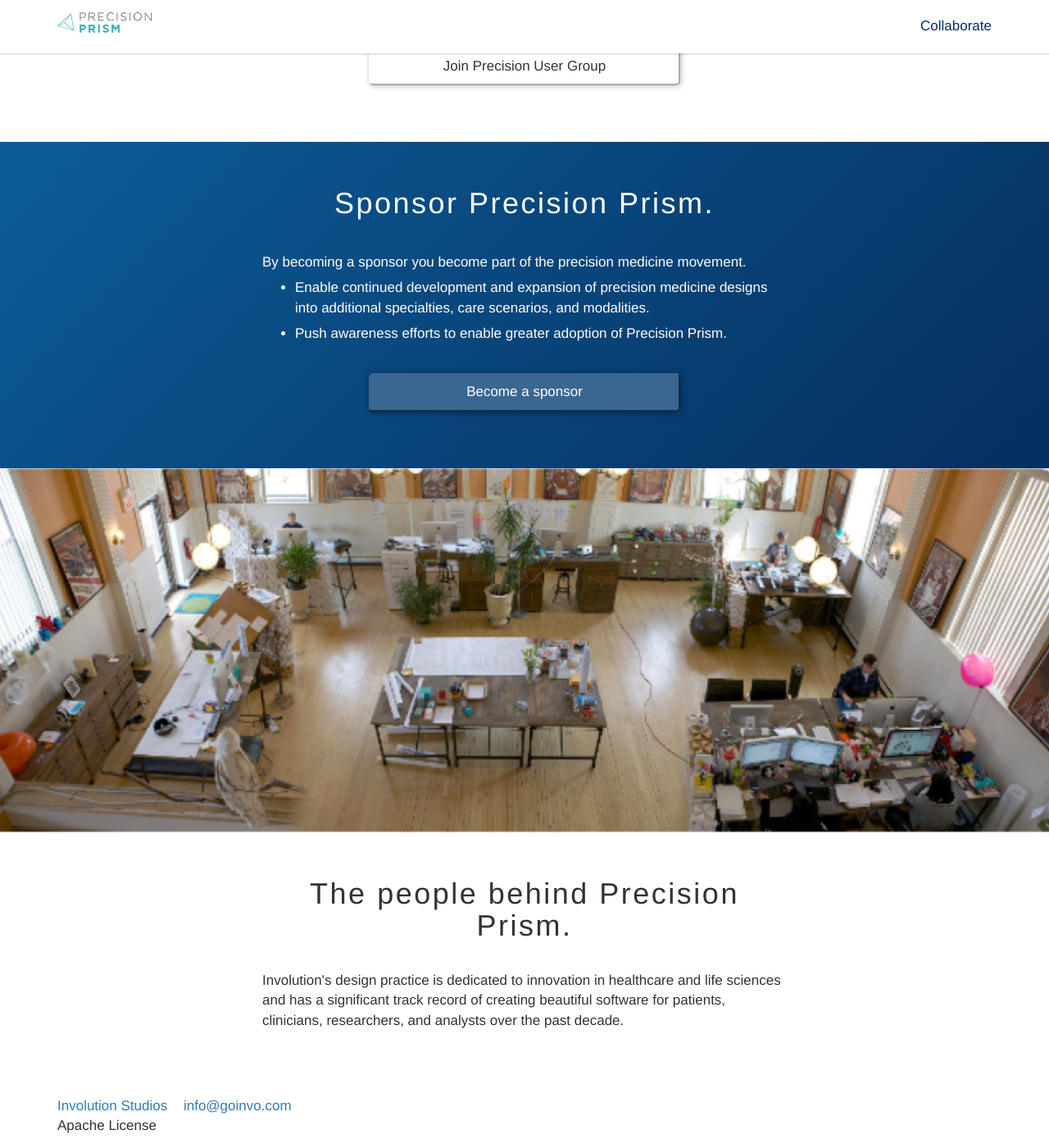
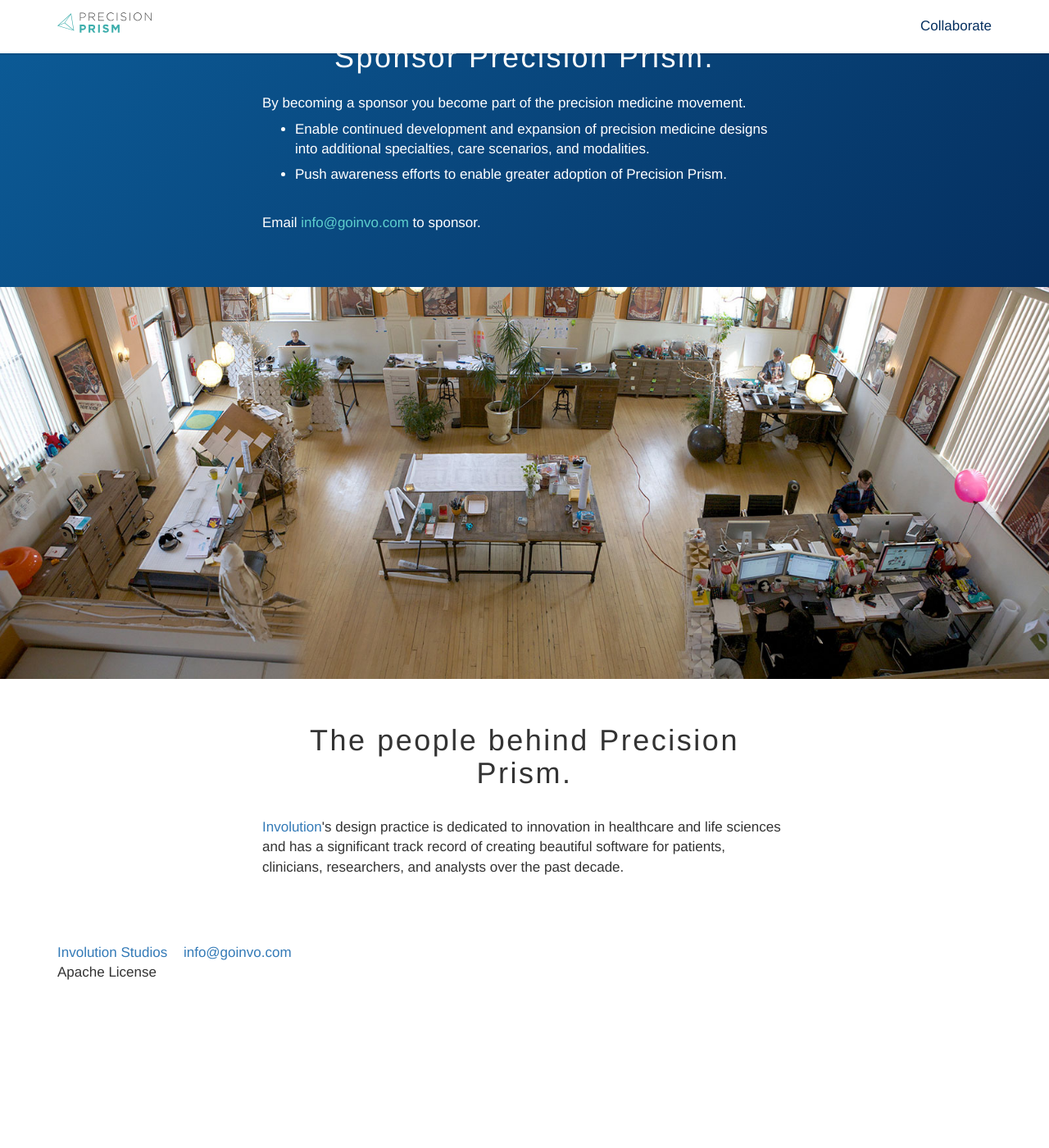
Before and after one commit to goinvo/PrecisionPrism, a Jekyll site: the page built from docs/collaborate.html, in a window 1280 px wide and 1400 px high, scrolled down 1255 px. Shown: the whole window at 82% size. Built offline with Jekyll 4.4.1, drawn with Linux system fonts in a browser that asks for light colours; nearby versions of some CDN libraries; after the commit the page ends 2469 px from its top, so only the background shows below that; some of the changed text lies outside the part shown.

Commit message:
Updated forms to emails for now.

```diff
--- a/docs/_includes/footer.html
+++ b/docs/_includes/footer.html
@@ -1,2 +1,2 @@
-<a href="http://www.goinvo.com">Involution Studios</a> <a href="mailto:info@goinvo.com?subject=Precision Prism Message">info@goinvo.com</a><br />
+<a href="http://www.goinvo.com">Involution Studios</a> <a href="mailto:info@goinvo.com?subject=Precision Prism">info@goinvo.com</a><br />
 Apache License
--- a/docs/collaborate.html
+++ b/docs/collaborate.html
@@ -14,10 +14,7 @@
 	<div class="container">
 		<h1 class="smaller-container center-text header-spacing">Stay updated.</h1>
 
-    <div class="smallest-container">
-      <input type="text" name="emailMailingList" value="Enter email" class="input-underline">
-      <button class="white-button">Join mailing list</button>
-    </div>
+    <p class="smaller-container header-spacing">Email <a href="mailto:info@goinvo.com?subject=Prism Mailing List">info@goinvo.com</a> to join the mailing list.</p>
 	</div>
 </div>
 
@@ -30,56 +27,40 @@
       <li>Provide valuable feedback on designs.</li>
       <li>Feedback will be used to change and improve designs.</li>
     </ul>
-    <div class="smallest-container">
-      <button class="blue-button">View the Prism</button>
-    </div>
+    <p class="smaller-container header-spacing">Email <a href="mailto:info@goinvo.com?subject=Prism Feedback">info@goinvo.com</a> to provide feedback.</p>
   </div>
 </div>
 
 <div class="edge-to-edge">
 	<div class="container">
 		<h1 class="smaller-container center-text header-spacing">Join the user group.</h1>
-    <div class="smaller-container center-text user-sponsor-list">
-      <!-- <p><i>Eric Topol</i></p>
-      <p><i>Eric Dishman</i></p>
-      <p><i>...</i></p> -->
-    </div>
+
     <p class="smaller-container header-spacing">We are building a panel of healthcare key constituents to vet and become apostles for the Precision Prism. The group will meet at regular intervals to strategize, plan, and design the direction of the Precision Prism.</p>
 
-    <div class="smallest-container">
-      <input type="text" name="emailMailingList" value="Enter email" class="input-underline">
-      <button class="white-button">Join Precision User Group</button>
-    </div>
+    <p class="smaller-container header-spacing">Email <a href="mailto:info@goinvo.com?subject=Prism User Group">info@goinvo.com</a> to join the user group.</p>
 	</div>
 </div>
 
 <div class="edge-to-edge masthead-dark">
   <div class="smaller-container">
 		<h1 class="smaller-container center-text header-spacing"><span>Sponsor Precision Prism.</span></h1>
-    <div class="smaller-container center-text user-sponsor-list">
-      <!-- <p><i>The Scripps Institute</i></p>
-      <p><i>Robert Wood Johnson Foundation</i></p>
-      <p><i>...</i></p> -->
-    </div>
     <p class="smaller-container">By becoming a sponsor you become part of the precision medicine movement.</p>
     <ul class="smaller-container" style="color:white">
       <li>Enable continued development and expansion of precision medicine designs into additional specialties, care scenarios, and modalities.</li>
       <li>Push awareness efforts to enable greater adoption of Precision Prism.</li>
     </ul>
-    <div class="smallest-container">
-      <button class="blue-button">Become a sponsor</button>
-    </div>
+    <p class="smaller-container header-spacing">Email <a href="mailto:info@goinvo.com?subject=Prism Sponsor">info@goinvo.com</a> to sponsor.</p>
   </div>
 </div>
 
 <div style="margin-left:-15px; margin-right:-15px;">
-  <img src="images/studio-photo.png" style="width:100%;">
+  <img src="images/studio-photo.jpg" style="width:100%;">
 </div>
 
 <div class="edge-to-edge">
 	<div class="container">
 		<h1 class="smaller-container center-text header-spacing">The people behind Precision Prism.</h1>
-    <p class="smaller-container header-spacing">Involution's design practice is dedicated to innovation in healthcare and life sciences and has a significant track record of creating beautiful software for patients, clinicians, researchers, and analysts over the past decade.</p>
+    <p class="smaller-container header-spacing"><a href="http://www.goinvo.com">Involution</a>'s design practice is dedicated to innovation in healthcare and life sciences and has a significant track record of creating beautiful software for patients, clinicians, researchers, and analysts over the past decade.</p>
     <!-- <p class="smaller-container header-spacing">We build at the intersection of data and people, enabling a roadmap for future precision medicine products and services.</p> -->
 	</div>
 </div>
```
Also changed, not shown: docs/images/studio-photo.jpg (added), docs/images/studio-photo.png (deleted).
